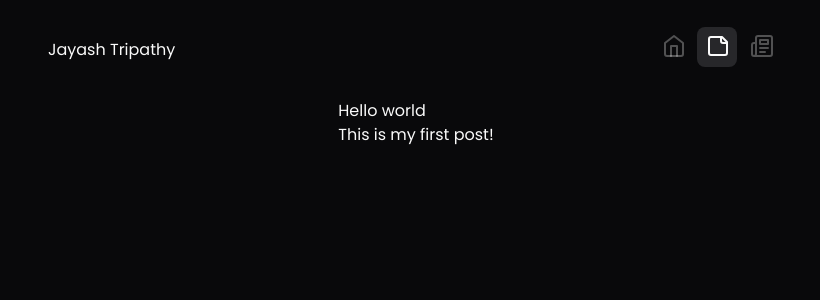
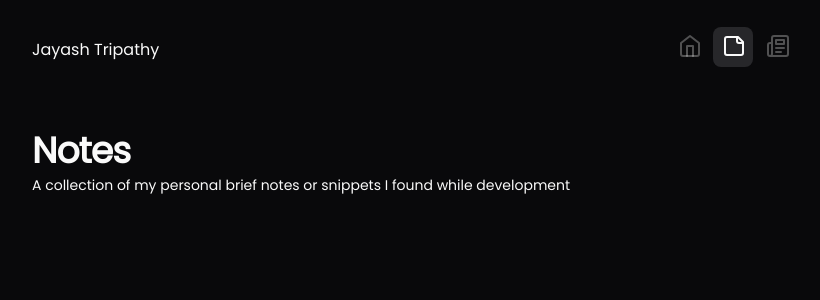
Before and after one commit to JayashTripathy/personal-portfolio, a Next.js app: page /notes in a window 1280 px wide. Shown: the top 300 px of the page, without its empty margins (224-1044 px from the left). Built offline with nearby package versions, Linux system fonts and the light colour scheme.

Commit message:
done some work in notes section

```diff
--- a/app/notes/page.tsx
+++ b/app/notes/page.tsx
@@ -1,25 +1,18 @@
-import React from 'react'
-import { allNotes  } from "content-collections";
+import SectionTitle from "@/components/ui/sectionTitle";
+import SectionContainer from "@/components/utils/SectionContainer";
+import { getAllNotes } from "@/lib/services/content/notes";
+import React from "react";
 
-type Props = {}
+type Props = {};
 
-function page({}: Props) {
-
-  console.log(allNotes, "jkediawso")
+function Page({}: Props) {
+  const notes = getAllNotes();
   return (
-    <div>
-       <ul>
-      {allNotes.map((post) => (
-        <li key={post._meta.path}>
-          <a href={`/posts/${post._meta.path}`}>
-            <h3>{post.title}</h3>
-            <p>{post.summary}</p>
-          </a>
-        </li>
-      ))}
-    </ul>
-    </div>
-  )
+    <SectionContainer>
+      <SectionTitle title="Notes" className="text-left w-full text-4xl mb-1" />
+      <p className="text-sm">A collection of my personal brief notes or snippets I found while development</p>
+    </SectionContainer>
+  );
 }
 
-export default page
+export default Page;
--- a/components/ui/Header.tsx
+++ b/components/ui/Header.tsx
@@ -10,7 +10,7 @@ type Props = {};
 function Header({}: Props) {
   return (
     <HeaderAnimation>
-      <nav className=" lg:max-w-screen-md w-full flex items-center  justify-between relative  md:py-8 p-4 sm:pb-8 bg-opacity-60 text-secondary-foreground gap-5 lg:gap-0  ">
+      <nav className=" lg:max-w-screen-md w-full flex items-center  justify-between relative  md:py-8 py-4 px-2 sm:px-0 sm:pb-8 bg-opacity-60 text-secondary-foreground gap-5 lg:gap-0  ">
         Jayash Tripathy
         <div>
           <NavItem />
--- a/components/ui/sectionTitle.tsx
+++ b/components/ui/sectionTitle.tsx
@@ -1,13 +1,14 @@
+import { cn } from "@/lib/utils";
 import React, { HTMLProps } from "react";
 
 interface Props extends HTMLProps<HTMLHeadingElement> {
   title: string;
 }
 
-function SectionTitle({ title, ...props }: Props) {
+function SectionTitle({ title, className, ...props }: Props) {
   return (
     <h4
-      className="scroll-m-20 text-xl font-semibold tracking-tight "
+      className={cn("scroll-m-20 text-xl font-semibold tracking-tight", className)}
       {...props}
     >
       {title}
--- /dev/null
+++ b/lib/services/content/notes.ts
@@ -0,0 +1,3 @@
+import { allNotes } from "content-collections"
+
+export const getAllNotes = () => allNotes
```
Also changed, not shown: .content-collections/generated/index.js.
